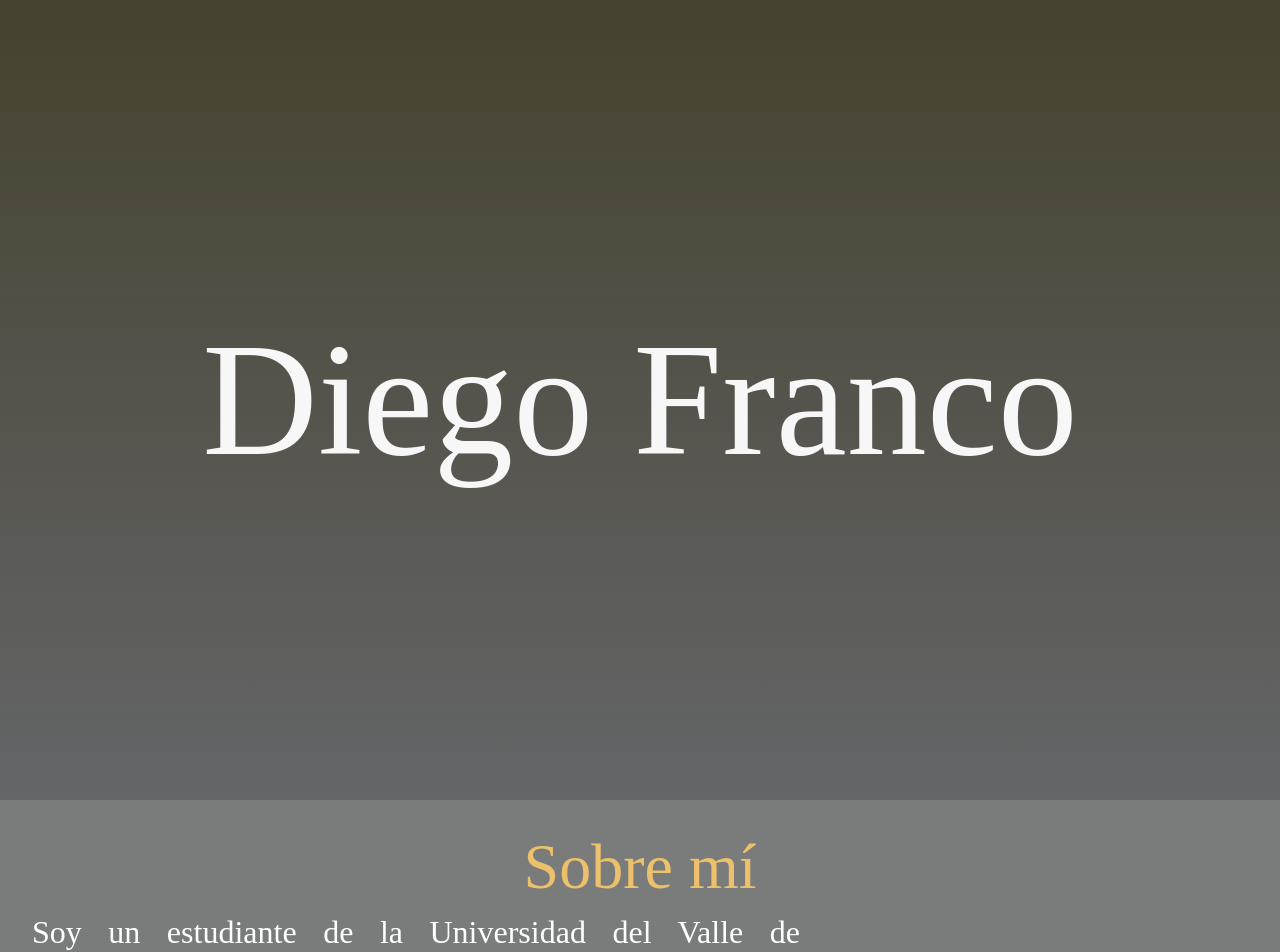
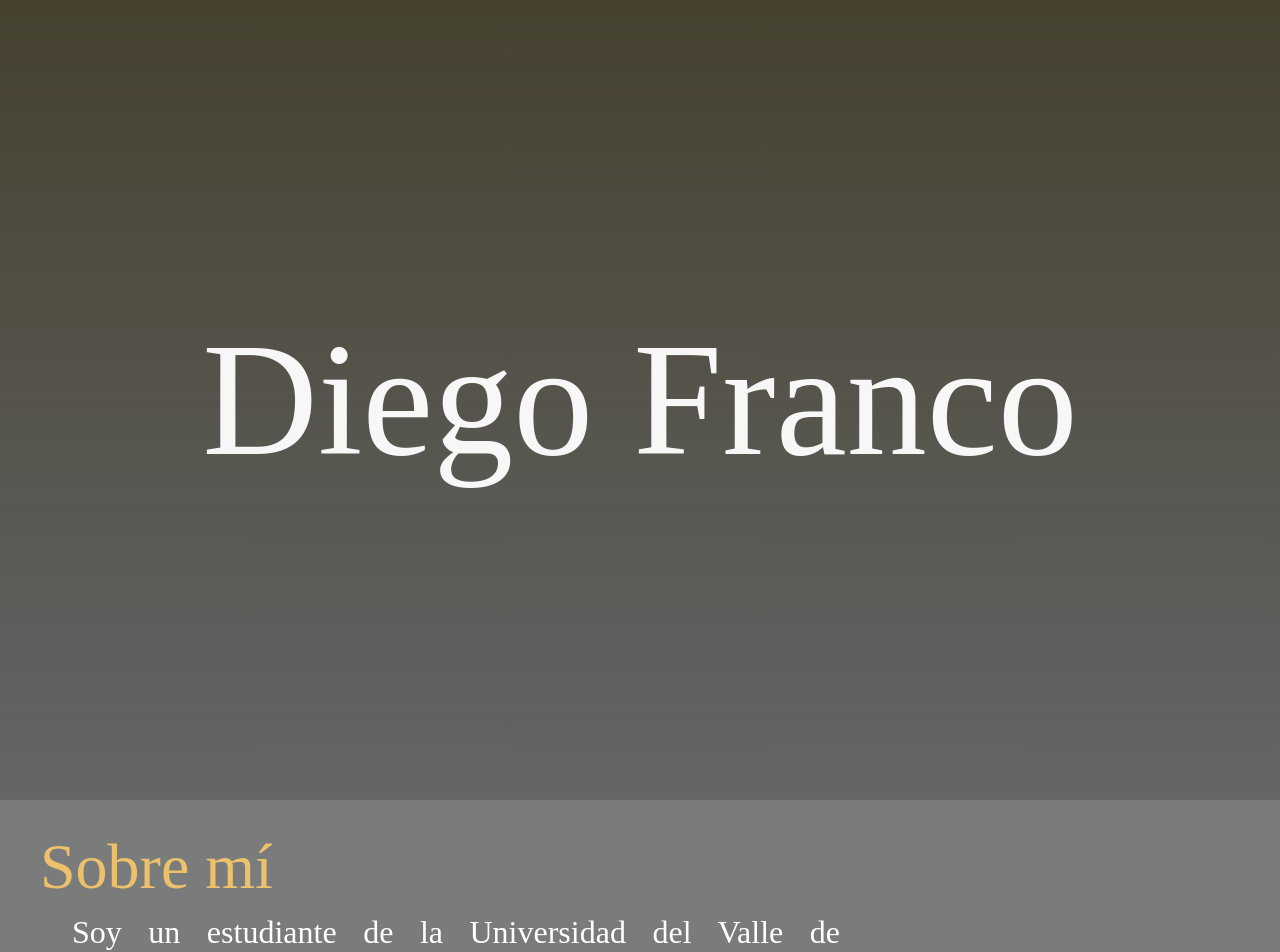
Before and after one commit to Franco-611/Portafolio-Df, a React (Vite) app: page / in a window 1280 px wide. Shown: the top 952 px of the page. Built offline with nearby package versions, Linux system fonts and the light colour scheme.

Commit message:
Alineado

```diff
--- a/src/App.css
+++ b/src/App.css
@@ -44,12 +44,19 @@
   justify-content: top;
   align-content: center;
   padding-top: 30px;
+  padding-left: 80px;
 
 }
 .text{
   font-family:cursive;
   font-size:400%;
   text-align: center;
+  color: #EDC16C;
+}
+.text1{
+  font-family:cursive;
+  font-size:400%;
+  text-align: start;
   color: #EDC16C;
 }
 .yo{
--- a/src/App.jsx
+++ b/src/App.jsx
@@ -60,7 +60,7 @@ function App() {
     <div className="App">
       <div data-aos='fade-down' className='nombre'>Diego Franco</div>
       <div className='descrip'>
-        <text className='text'>Sobre mí</text>
+        <text className='text1'>Sobre mí</text>
         <div className='me'>
           <div data-aos='fade-right' className='yo'>
             Soy un estudiante de la Universidad del Valle de Guatemala, actualmente curso
```
